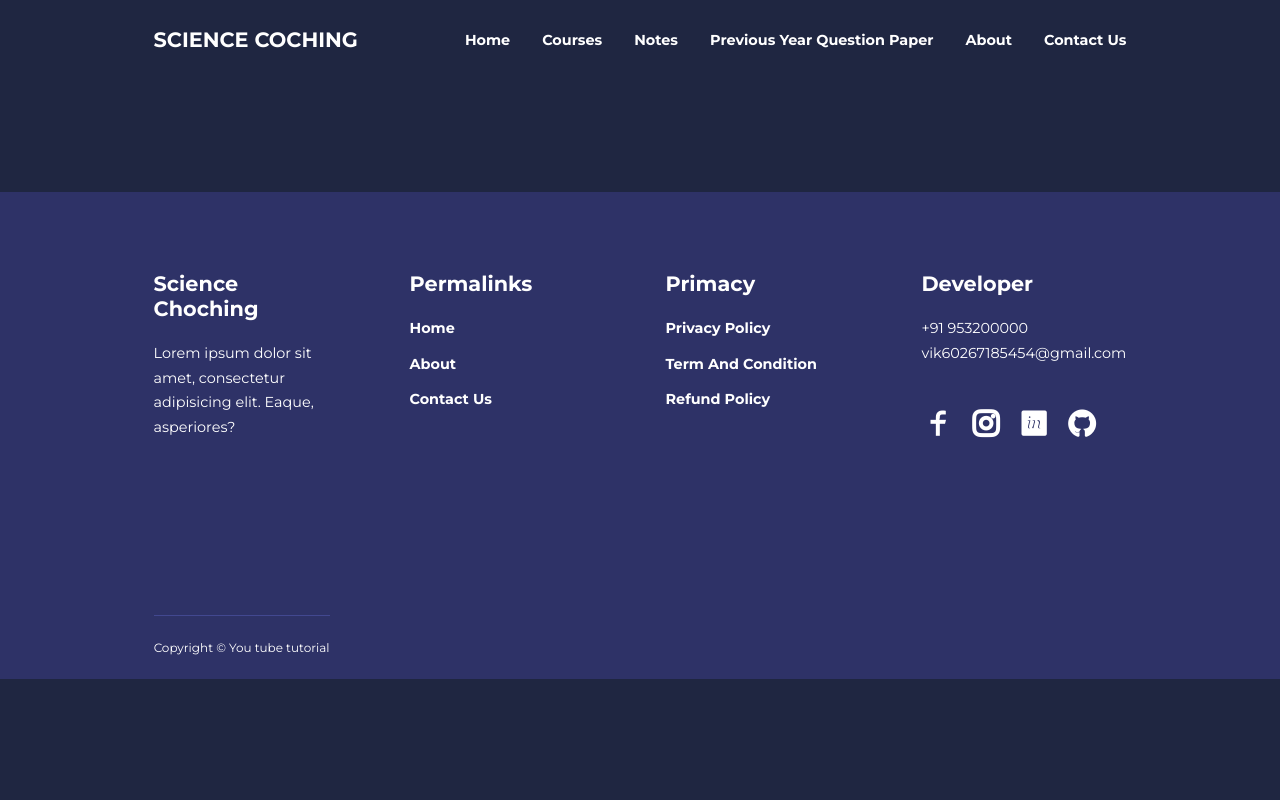
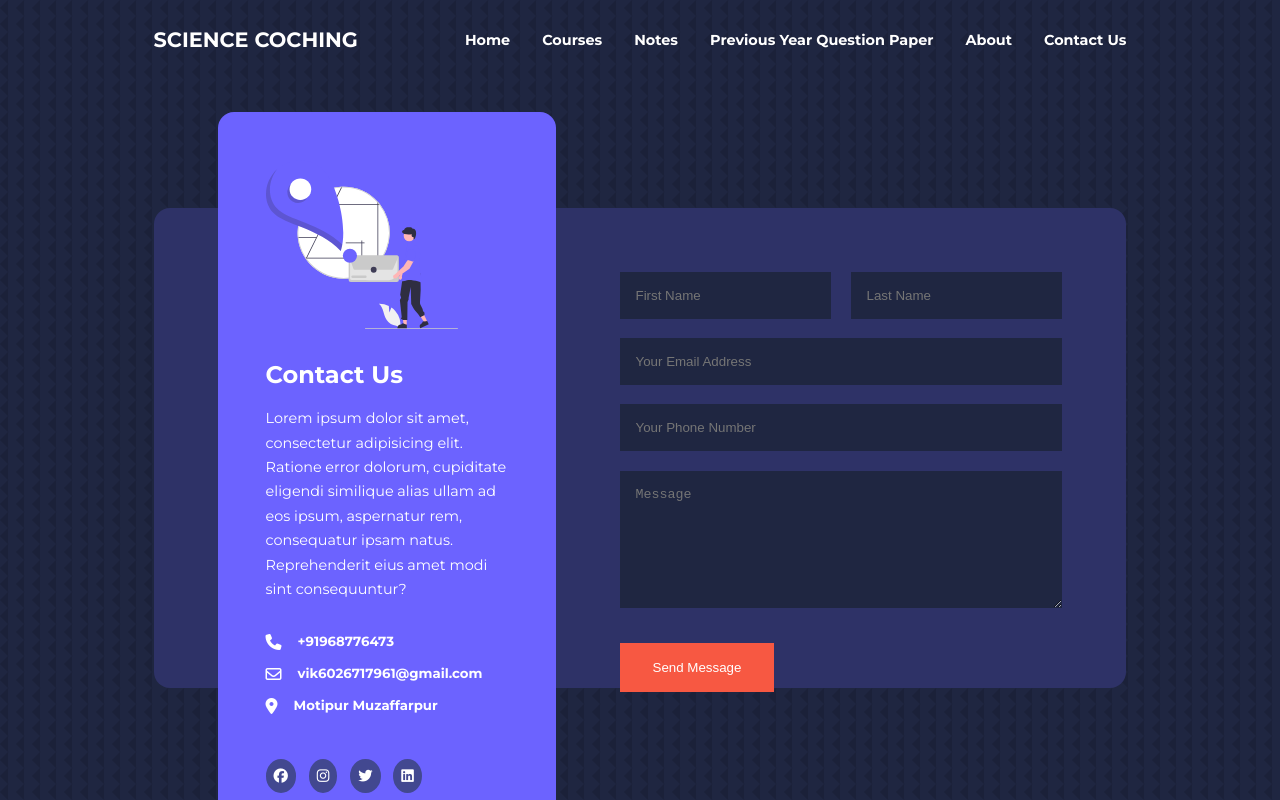
Before and after one commit to Itxvibhu12/Education-School-Website, a plain HTML site: page contact.html in a window 1280 px wide. Shown: the top 800 px of the page. Drawn offline with nearby package versions, Linux system fonts and the light colour scheme.

Commit message:
Complete Contact Page

```diff
--- a/contact.html
+++ b/contact.html
@@ -5,9 +5,14 @@
   <meta name="viewport" content="width=device-width, initial-scale=1.0">
 
   <link rel="stylesheet" href="css/style.css">
-  <link rel="stylesheet" href="css/courses.css">
+  <link rel="stylesheet" href="css/contact.css">
 
 
+  <style>
+    body{
+      background-image: url("./images/bg-texture.png");
+    }
+  </style>
 
     <!----icons-->
     <link
@@ -65,7 +70,54 @@
 
 <section class="contact">
   <div class="container contact_container">
+    <aside class="contact_aside">
+      <div class="aside_image">
+        <img src="images/contact.svg" alt="contact_image">
+      </div>
 
+    <h2>Contact Us </h2>
+    <p>
+      Lorem ipsum dolor sit amet, consectetur adipisicing elit. Ratione error dolorum, cupiditate eligendi similique alias ullam ad eos ipsum, aspernatur rem, consequatur ipsam natus. Reprehenderit eius amet modi sint consequuntur?
+    </p>
+    <ul class="contact_details">
+      <li>
+        <i class="fa-solid fa-phone"></i>
+        <h5>+91968776473</h5>
+      </li>
+
+      <li>
+        <i class="fa-regular fa-envelope"></i>
+        <h5>vik6026717961@gmail.com</h5>
+      </li>
+
+      <li>
+        <i class="fa-solid fa-location-dot"></i>
+        <h5>Motipur Muzaffarpur</h5>
+      </li>
+
+    </ul>
+
+    <ul class="contact_socials">
+      <li> <a href="https://www.facebook.com/"> <i class="fa-brands fa-facebook"></i> </a></li>
+      <li> <a href="https://www.instagram.com/"> <i class="fa-brands fa-instagram"></i> </a></li>
+      <li> <a href="https://www.twitter.com/"> <i class="fa-brands fa-twitter"></i> </a></li>
+      <li> <a href="https://www.linkedin.com/"> <i class="fa-brands fa-linkedin"></i> </a></li>
+    </ul>
+    </aside>
+
+
+
+
+    <form action="https://formspree.io/f/myyqyogd" method="POST" class="contact_form" >
+      <div class="form_name">
+        <input type="text" name="First Name" placeholder="First Name" required>
+        <input type="text" name="Last Name" placeholder="Last Name" required>
+      </div>
+      <input type="email" name="Email Address" placeholder="Your Email Address" required>
+      <input type="tel" name="Phone Number" placeholder="Your Phone Number" required>
+      <textarea name="Message"  rows="7"  placeholder="Message" required></textarea>
+      <button type="submit" class="btn btn_primary">Send Message</button>
+    </form>
   </div>
 </section>
 
--- a/css/contact.css
+++ b/css/contact.css
@@ -0,0 +1,167 @@
+:root {
+    --color-primary: #6c63ff;
+    --color-sucess: #00bf8e;
+    --color-warning: #f7c94b;
+    --color-danger: #f75842;
+    --color-primary-variant: rgba(247, 88, 66, 0.4);
+    --color-white: white;
+    --color-light: rgba(255, 255, 255, 0.7);
+    --color-black: black;
+    --color-bg: #1f2641;
+    --color-bg1: #2e3267;
+    --color-bg2: #424890;
+
+    --container-width-lg: 76%;
+    --container-width-md: 90%;
+    --container-width-sm: 94%;
+
+    --transition: all 400ms ease;
+  }
+
+  .contact_container{
+    background: var(--color-bg1);
+    padding: 4rem;
+    display: grid;
+    grid-template-columns: 40% 60%;
+    gap: 4rem;
+    height: 30rem;
+    margin: 7rem auto;
+    border-radius: 1rem;
+  }
+
+  /* ======================ASIDE ===================*/
+  .contact_aside{
+    background: var(--color-primary);
+    padding: 3rem;
+    border-radius: 1rem;
+    position: relative;
+    bottom: 10rem;
+  }
+
+  .aside_image{
+    width: 12rem;
+    margin-bottom: 2rem;
+  }
+  .contact_aside h2{
+text-align: left;
+margin-bottom: 1rem;
+  }
+
+  .contact_aside p{
+    font-size: 0.9rem;
+    margin-bottom: 2rem;
+  }
+
+  .contact_details li{
+display: flex;
+gap: 1rem;
+align-items: center;
+margin-bottom: 1rem;
+
+  }
+  .contact_socials{
+display: flex;
+gap: 0.8rem;
+margin-top: 3rem;
+  }
+
+  .contact_socials a{
+    background: var(--color-bg2);
+    padding: 0.5rem;
+    border-radius: 50%;
+    font-size: 0.9rem;
+    transition: var(--transition);
+  }
+  .contact_socials a:hover{
+    background: transparent ;
+  }
+
+  /* ==================form =========================== */
+
+  .contact_form{
+    display: flex;
+    flex-direction: column;
+    gap: 1.2rem;
+    margin-right: 4rem;
+
+  }
+  .form_name{
+    display: flex;
+    gap: 1.2rem;
+
+  }
+  .contact_form input[type="text"]{
+    width: 50%;
+  }
+input , textarea{
+width: 100%;
+padding: 1rem;
+background: var(--color-bg);
+color: var(--color-white);
+  }
+  .contact_form .btn{
+    width: max-content;
+    margin-top: 1rem;
+    cursor: pointer;
+  }
+
+  .contact_form button{
+    background: var(--color-danger);
+    color: var(--color-white);
+  }
+
+
+  /* ==================MEDIA QUErY FOR TABLET */
+
+  @media screen and   (max-width:1024px){
+   .contact{
+padding-bottom: 0;
+   }
+
+   .contact_container{
+    gap: 1.5rem;
+    margin-top: 3rem;
+    height: auto;
+    padding: 1.5rem;
+
+   }
+
+   .contact_aside{
+    width: auto;
+    padding: 1.5rem;
+    bottom: 0;
+   }
+   .contact_form{
+    align-self: center;
+    margin-right: 1.5rem;
+   }
+
+  }
+
+
+
+  /* ==================MEDIA QUErY FOR MOBILE*/
+
+  @media screen and   (max-width:600px){
+
+    .contact_container{
+        grid-template-columns: 1fr;
+        gap: 3rem;
+        margin-top: 0;
+        padding: 0;
+    }
+
+    .contact_form{
+        margin: 0 1.5rem 3rem;
+
+    }
+    .form_name{
+        flex-direction: column;
+
+    }
+
+    .form_name input[type="text"]{
+width: 100%;
+    }
+
+  }
```
Also changed, not shown: about.html (+7 -0 lines), courses.html (+5 -0 lines), index.html (+8 -0 lines), notes.html (+1 -0 lines).
